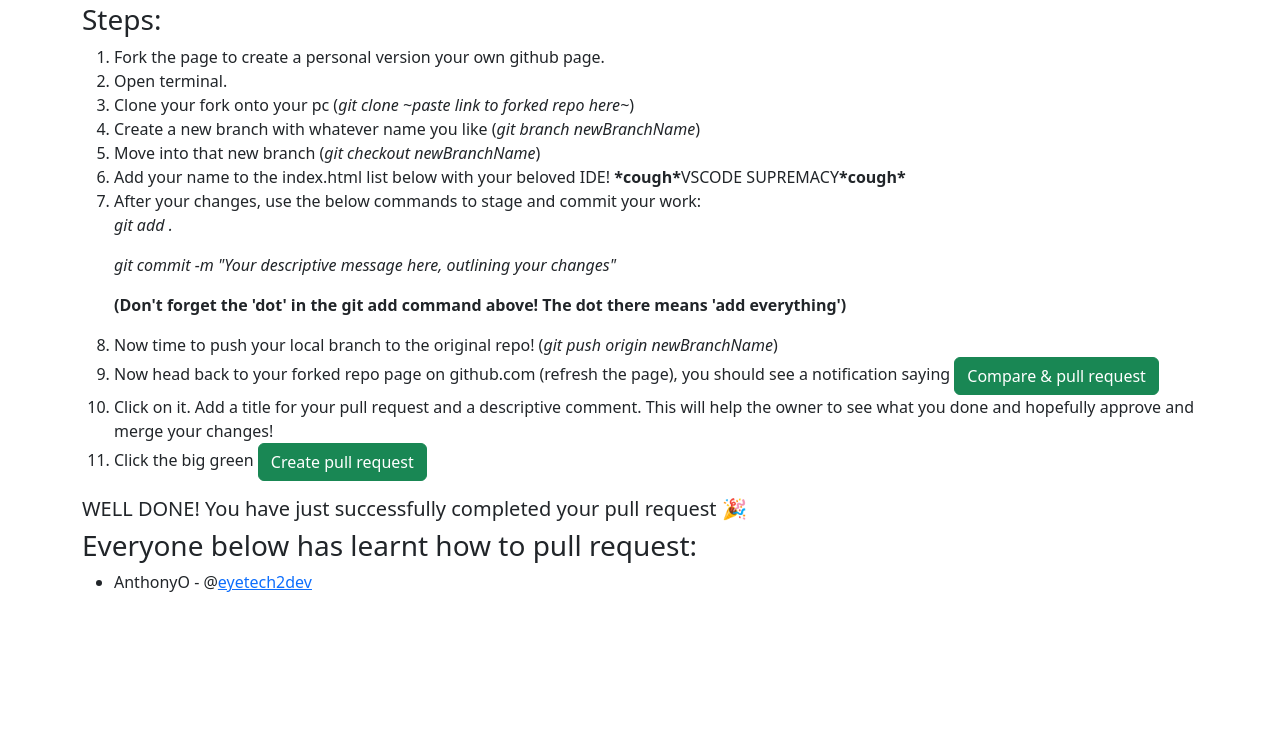
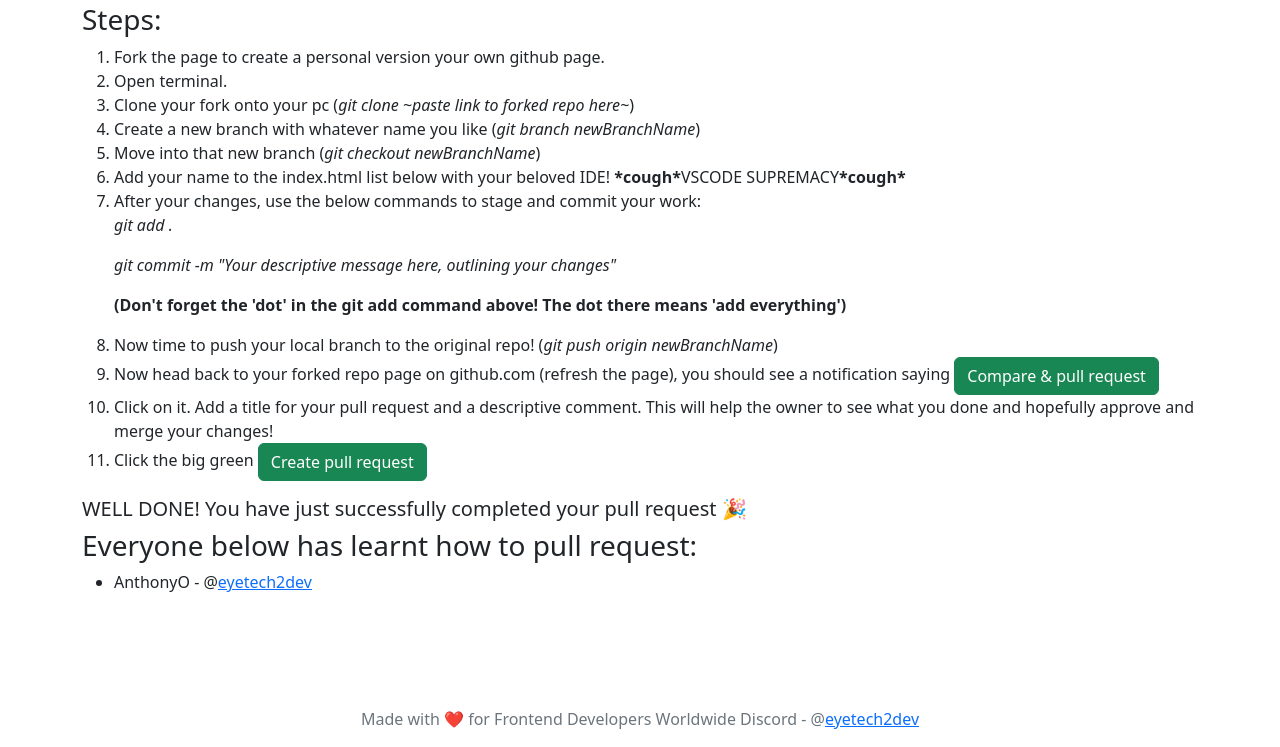
Before and after one commit to eyetech2dev/pullRequestPrac, a plain HTML site: page index.html in a window 1280 px wide. Shown: the part 53-800 px from the top of the page. Drawn offline with nearby package versions, Linux system fonts and the light colour scheme.

Commit message:
Add footer

```diff
--- a/index.html
+++ b/index.html
@@ -79,13 +79,25 @@
         WELL DONE! You have just successfully completed your pull request 🎉
       </h5>
     </div>
-    <div class="container mt-10">
+    <div class="container">
       <h3>Everyone below has learnt how to pull request:</h3>
+      <!-- ********************************************************** -->
+      <!-- GOOD JOB FOR MAKING IT THIS FAR! -->
+      <!-- ADD YOUR NAME AS AN <li> BELOW!!!!!!!!!!!!!!!!!!!!!!! -->
+      <!-- ********************************************************** -->
       <ul>
         <li>
           AnthonyO - @<a href="https://twitter.com/eyetech2dev">eyetech2dev</a>
         </li>
       </ul>
     </div>
+    <footer class="footer fixed-bottom text-center">
+      <p class="text-muted">
+        Made with ❤️ for Frontend Developers Worldwide Discord - @<a
+          href="https://twitter.com/eyetech2dev"
+          >eyetech2dev</a
+        >
+      </p>
+    </footer>
   </body>
 </html>
```
